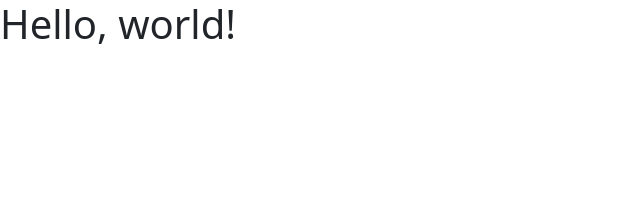
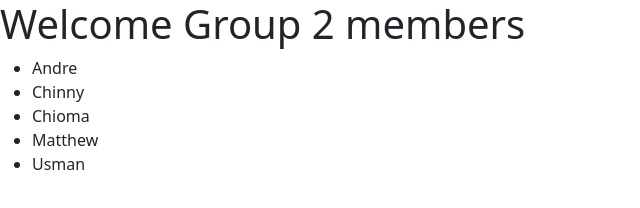
Before and after one commit to Earnkhay/ticktask, a plain HTML site: page index.html in a window 1280 px wide. Shown: the whole page, without its empty margins (0-640 px from the left). Drawn offline with nearby package versions, Linux system fonts and the light colour scheme.

Commit message:
add style file

```diff
--- a/index.html
+++ b/index.html
@@ -5,9 +5,19 @@
     <meta name="viewport" content="width=device-width, initial-scale=1">
     <title>Ticktask</title>
     <link href="https://cdn.jsdelivr.net/npm/bootstrap@5.2.2/dist/css/bootstrap.min.css" rel="stylesheet" integrity="sha384-Zenh87qX5JnK2Jl0vWa8Ck2rdkQ2Bzep5IDxbcnCeuOxjzrPF/et3URy9Bv1WTRi" crossorigin="anonymous">
-  </head>
+    <link rel="stylesheet" href="./style.css">
+</head>
   <body>
-    <h1>Hello, world!</h1>
+    <h1>Welcome Group 2 members</h1>
+    <ul>
+        <li>Andre</li>
+        <li>Chinny</li>
+        <li>Chioma</li>
+        <li>Matthew</li>
+        <li>Usman</li>
+    </ul>
+
+
     <script src="https://cdn.jsdelivr.net/npm/bootstrap@5.2.2/dist/js/bootstrap.bundle.min.js" integrity="sha384-OERcA2EqjJCMA+/3y+gxIOqMEjwtxJY7qPCqsdltbNJuaOe923+mo//f6V8Qbsw3" crossorigin="anonymous"></script>
   </body>
 </html>
```
Also changed, not shown: style.css (added).
